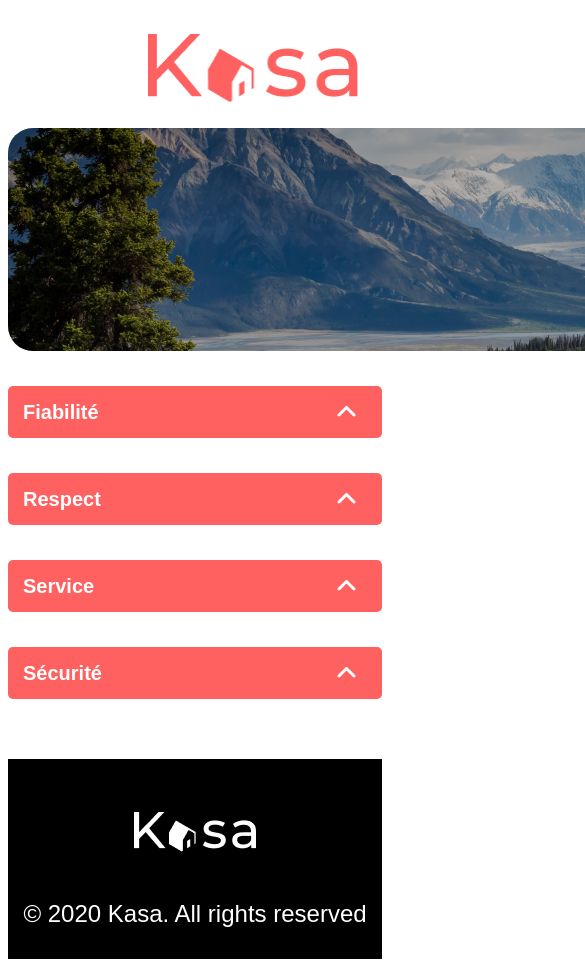
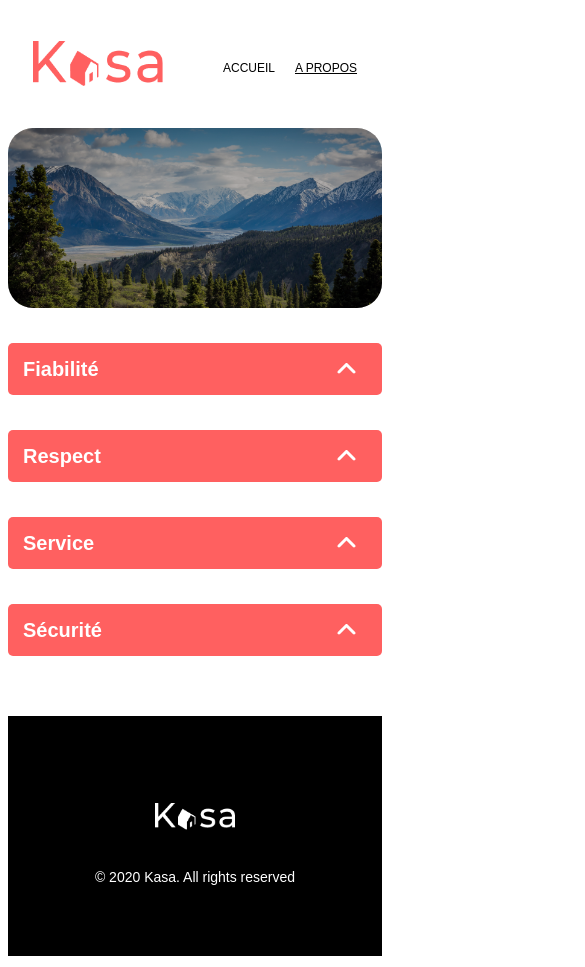
Before and after one commit to Allix35/Kasa, a React (Vite) app in the folder kasa/: page /a-propos in a window 390 px wide. Shown: the top 967 px of the page, 585 px wide, since content can reach past the window. Built offline with nearby package versions, Linux system fonts and the light colour scheme.

Commit message:
Pages Home et About version mobile réalisées

```diff
--- a/kasa/package.json
+++ b/kasa/package.json
@@ -26,6 +26,7 @@
     "eslint-plugin-react-hooks": "^5.0.0",
     "eslint-plugin-react-refresh": "^0.4.16",
     "globals": "^15.14.0",
+    "sass": "^1.83.4",
     "sass-embedded": "^1.83.4",
     "vite": "^6.0.5"
   }
--- a/kasa/src/main.jsx
+++ b/kasa/src/main.jsx
@@ -1,6 +1,6 @@
 import ReactDOM from 'react-dom/client';
 import AppRouter from '../../kasa/src/components/AppRouter';
-import '../../kasa/src/styles/index.scss';
+import '../src/styles/index.scss';
 
 const rootElement = document.getElementById('root');
 const root = ReactDOM.createRoot(rootElement);
--- a/kasa/src/pages/Home/index.jsx
+++ b/kasa/src/pages/Home/index.jsx
@@ -5,9 +5,15 @@ export default function Home() {
   return (
     <div className="banner-elements">
       <div className="banner">
-        <img src="/src/assets/images/Imagesource1.png" alt="Bannière" className="banner-image"/>
+        <img
+          src="/src/assets/images/Imagesource1.png"
+          alt="Bannière"
+          className="banner-image"
+        />
         <div className="banner-overlay"></div>
-        <h1 className="banner-title">Chez vous, partout et ailleurs</h1>
+        <h1 className="banner-title">
+          Chez vous, <span>partout et ailleurs</span>
+        </h1>
       </div>
       <Logements />
     </div>
--- a/kasa/src/styles/_mixins.scss
+++ b/kasa/src/styles/_mixins.scss
@@ -7,7 +7,6 @@
     background-color: $bg-color;
     border-radius: $border-radius;
     overflow: hidden;
-    padding: 20px;
     cursor: pointer;
 }
 
@@ -32,14 +31,13 @@
 
 @mixin housing-title-style() {
     position: absolute;
-    font-family: "Montserrat", sans-serif;
+    font-family: $font-text;
     font-size: 18px;
     font-weight: 700;
     line-height: 25.67px;
-    color: white;
-    padding: 5px 10px;
+    color: $secondary-color;
     z-index: 2;
     width: 300px;
-    bottom: 20px;
-    left: 30px;
+    bottom: 0px;
+    left: 22px;
 }
--- a/kasa/src/styles/components/layout.scss
+++ b/kasa/src/styles/components/layout.scss
@@ -1,7 +1,6 @@
 @use '../variables' as *;
 
 /* Header */
-
 header {
     display: flex;
     justify-content: space-between;
@@ -10,7 +9,6 @@ header {
 }
 
 /* Logo */
-
 .logo-header {
     display: flex;
     align-items: center;
@@ -26,7 +24,6 @@ header {
 }
 
 /* Nav */
-
 nav {
     display: flex;
     justify-content: center;
@@ -43,7 +40,6 @@ nav ul {
     margin-left: -269px;
 }
 
-
 nav a {
     text-decoration: none;
     color: $primary-color;
@@ -58,10 +54,9 @@ nav a {
 nav a.active {
     text-decoration: underline;
     text-decoration-color: $primary-color;
-  }
+}
 
 /* Footer */
-
 footer {
     display: flex;
     justify-content: center;
@@ -94,3 +89,50 @@ footer p {
     line-height: 34.22px;
     margin-bottom: -85px;
 }
+
+@media (max-width: 768px) {
+    /* Header */
+    header {
+      flex-direction: column;
+      align-items: center;
+    }
+
+    .logo-header {
+      width: 100%;
+      justify-content: center;
+      margin-bottom: 10px;
+    }
+
+    .logo {
+      width: 130px;
+      height: 45px;
+      margin-left: 0;
+    }
+
+    nav ul {
+      width: 100%;
+      justify-content: center;
+      gap: 20px;
+      margin-left: 0;
+    }
+
+    nav a {
+      font-size: 12px;  /* Ajuster la taille de la police sur mobile */
+      text-transform: uppercase;
+    }
+
+
+    /* Footer */
+    footer {
+      padding: 20px 10px;  /* Ajuster le padding pour mobile */
+    }
+
+    .footer-logo {
+      width: 80px;
+      padding-bottom: 10px;
+    }
+
+    footer p {
+      font-size: 14px;  /* Réduire la taille du texte dans le footer */
+    }
+}
--- a/kasa/src/styles/pages/about.scss
+++ b/kasa/src/styles/pages/about.scss
@@ -1,7 +1,6 @@
 @use '../variables' as *;
 
 // About banner page
-
 .about-banner {
   position: relative;
   width: 1240px;
@@ -18,18 +17,23 @@
 
   .banner-overlay {
     position: absolute;
-    top: 0px;
-    left: 0px;
-    width: 1240px;
-    height: 223px;
+    top: 0;
+    left: 0;
+    width: 100%;
+    height: 100%;
     background-color: rgba(0, 0, 0, 0.3);
     z-index: 0;
     border-radius: 25px;
   }
+
+  // Media query pour les écrans mobiles
+  @media (max-width: 768px) {
+    width: 100%; /* La bannière prend toute la largeur de l'écran */
+    height: 180px; /* Ajuste la hauteur pour les écrans plus petits */
+  }
 }
 
 // Collapse
-
 .collapse {
   max-width: 1024px;
   margin: 0 auto;
@@ -39,6 +43,7 @@
     display: flex;
     justify-content: space-between;
     align-items: center;
+    font-family: $font-text;
     background-color: $tertiary-color;
     color: $secondary-color;
     font-weight: 700;
@@ -55,6 +60,7 @@
   }
 
   .collapse-content {
+    font-family: $font-text;
     padding: 15px;
     font-size: 18px;
     line-height: 25.67px;
--- a/kasa/src/styles/pages/home.scss
+++ b/kasa/src/styles/pages/home.scss
@@ -1,39 +1,40 @@
-
 @use '../variables' as *;
 @use '../mixins' as *;
 
+/* Version Desktop */
 .banner-elements {
   .banner {
     position: relative;
-    height: 350px;
+    height: 223px;
     display: flex;
     justify-content: center;
     align-items: center;
     text-align: center;
-    border-radius: 10px;
+    border-radius: 25px;
     overflow: hidden;
+    width: 1240px;
+    margin: 0 auto;
+    margin-bottom: 40px;
+
+    /* L'overlay passe au-dessus de l'image */
+    .banner-overlay {
+      position: absolute;
+      top: 0;
+      left: 0;
+      width: 1240px;
+      height: 223px;
+      background-color: rgba(0, 0, 0, 0.5);
+      z-index: 1;
+      border-radius: 25px;
+    }
 
     .banner-image {
       position: absolute;
       object-fit: cover;
-    z-index: -2;
       width: 1240px;
       height: 223px;
-    top: 20px;
-    border-radius: 25px;
-    box-shadow: 0px 4px 4px 0px #00000040;
-  }
-
-/* Overlay */
-
-  .banner-overlay {
-    position: absolute;
-    top: 21px;
-    left: 139px;
-    width: 1240px;
-    height: 223px;
-    background-color: rgba(0, 0, 0, 0.5);
-    z-index: -1;
+      top: 0;
+      left: 0;
       border-radius: 25px;
     }
 
@@ -44,57 +45,56 @@
       text-shadow: 2px 2px 8px rgba(0, 0, 0, 0.5);
       color: $secondary-color;
       -webkit-text-stroke: 1px $primary-color;
-      z-index: 1;
-      margin-bottom: 111px;
+      z-index: 2;
+      white-space: nowrap;
     }
   }
 }
 
 /* Housing container */
-
 .housing-container {
   display: grid;
-    grid-template-columns: repeat(3, 1fr);
+  grid-template-columns: repeat(3, 1fr); /* Trois colonnes égales sur desktop */
   padding-top: 20px;
   padding-bottom: 20px;
-    justify-items: center;
-    background-color:#F6F6F6;
+  background-color: #F6F6F6;
   border-radius: 25px;
   width: 1240px;
-    margin-left: 140px;
-    margin-top: -60px;
+  margin: 0 auto;
+  justify-items: center; /* Centre les cartes horizontalement */
+  gap: 20px; /* Espacement uniforme entre les cartes */
 }
 
 .housing-card {
   @include housing-card-style(#F6F6F6, 10px);
-  position: relative;
-  overflow: hidden;  /* Pour s'assurer que la carte reste bien à l'intérieur des limites */
-  transition: transform 0.3s ease; /* Transition pour les transformations */
+  transition: transform 0.3s ease;
+  width: 100%; /* Les cartes prennent toute la largeur disponible dans chaque cellule */
+  max-width: 340px; /* Max-width pour contrôler la taille des cartes */
+  margin: 0 auto;
 
-  /* Animation au survol */
   &:hover {
-    transform: scale(1.05);  /* Agrandissement de la carte */
+    transform: scale(1.05);
   }
 
   .housing-image {
-    transition: transform 0.3s ease;  /* Animation pour la rotation de l'image */
+    transition: transform 0.3s ease;
   }
 
   .housing-title {
-    transition: transform 0.3s ease;  /* Animation pour la translation du texte */
+    transition: transform 0.3s ease;
   }
 
   &:hover .housing-image {
-    transform: rotate(2deg);  /* Rotation de l'image au survol */
+    transform: rotate(2deg);
   }
 
   &:hover .housing-title {
-    transform: rotate(2deg);   /* Décalage du texte vers le haut */
+    transform: rotate(2deg);
   }
 
   &::after {
-    @include overlay-card-style(black, 0.2);  /* Garde l'overlay d'origine sans changement */
-    display: none;  /* Empêche l'affichage de l'overlay au survol */
+    @include overlay-card-style(black, 0.2);
+    display: none;
   }
 }
 
@@ -105,3 +105,54 @@
 .housing-title {
   @include housing-title-style();
 }
+
+
+
+@media (max-width: 768px) {
+  .banner-elements .banner {
+    width: 100%; /* Prend toute la largeur */
+    height: auto;
+    border-radius: 10px; /* Border-radius de 10px pour la version mobile */
+    overflow: hidden; /* Empêche l'image de déborder des bords arrondis */
+  }
+
+  .banner-elements .banner .banner-overlay {
+    border-radius: 10px; /* Assure que l'overlay a un border-radius de 10px en mobile */
+  }
+
+  .banner-elements .banner .banner-title {
+    font-size: 24px;
+    white-space: normal;
+    text-align: left;
+    line-height: 1.2;
+    -webkit-text-stroke: none !important; /* Supprime le contour sur mobile */
+    text-shadow: none;
+    margin-left: -160px;
+  }
+
+  .banner-title span {
+    display: block;
+  }
+
+  .banner-title span {
+    display: block;
+  }
+
+  .banner-image {
+    width: 100%;
+    height: auto;
+  }
+
+  .housing-container {
+    grid-template-columns: 1fr;
+    width: 100%;
+    margin-left: 0;
+    background-color: $secondary-color;
+  }
+
+  .housing-card {
+    width: 90%;
+    margin: 10px auto;
+    background-color: $secondary-color;
+  }
+}
```
Also changed, not shown: kasa/src/styles/index.scss (+8 -5 lines), 1 other file (tests, documents, lock files or other folders). Lines whose indentation alone changed are shown as unchanged.
